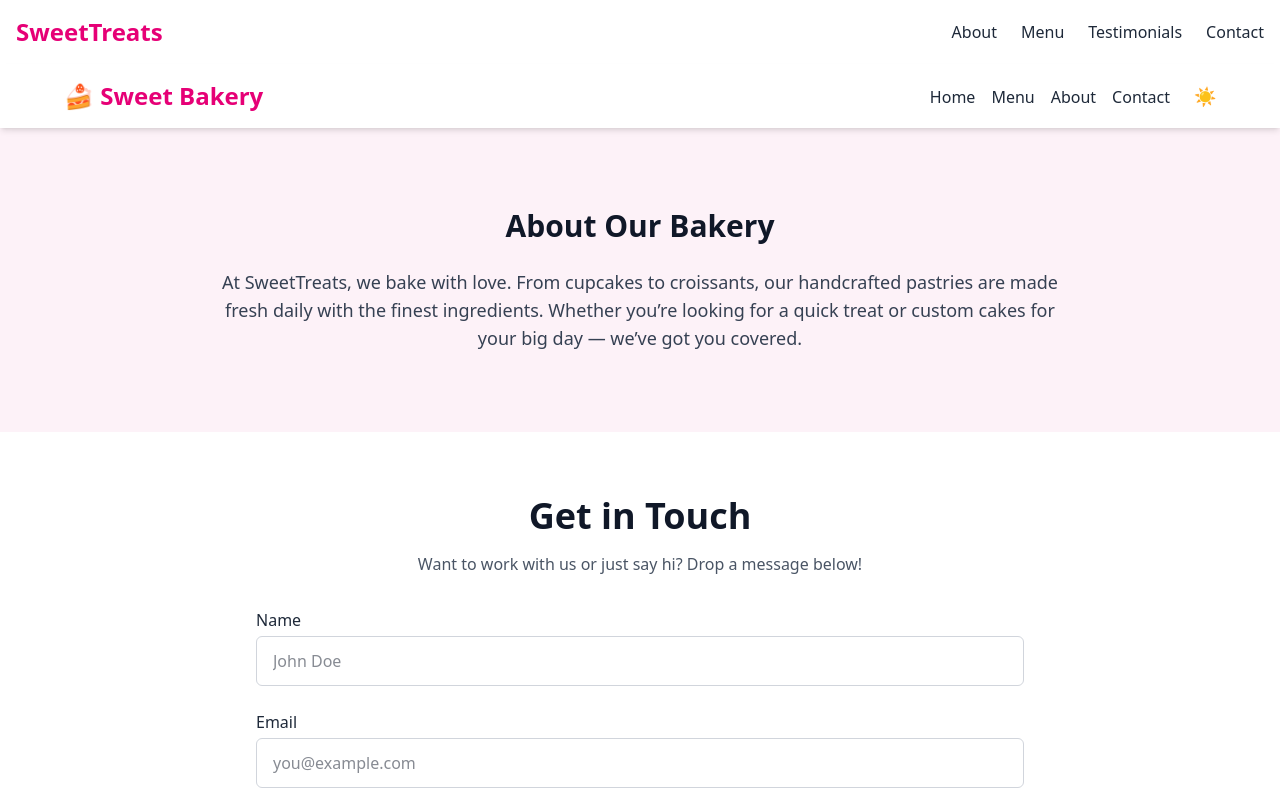
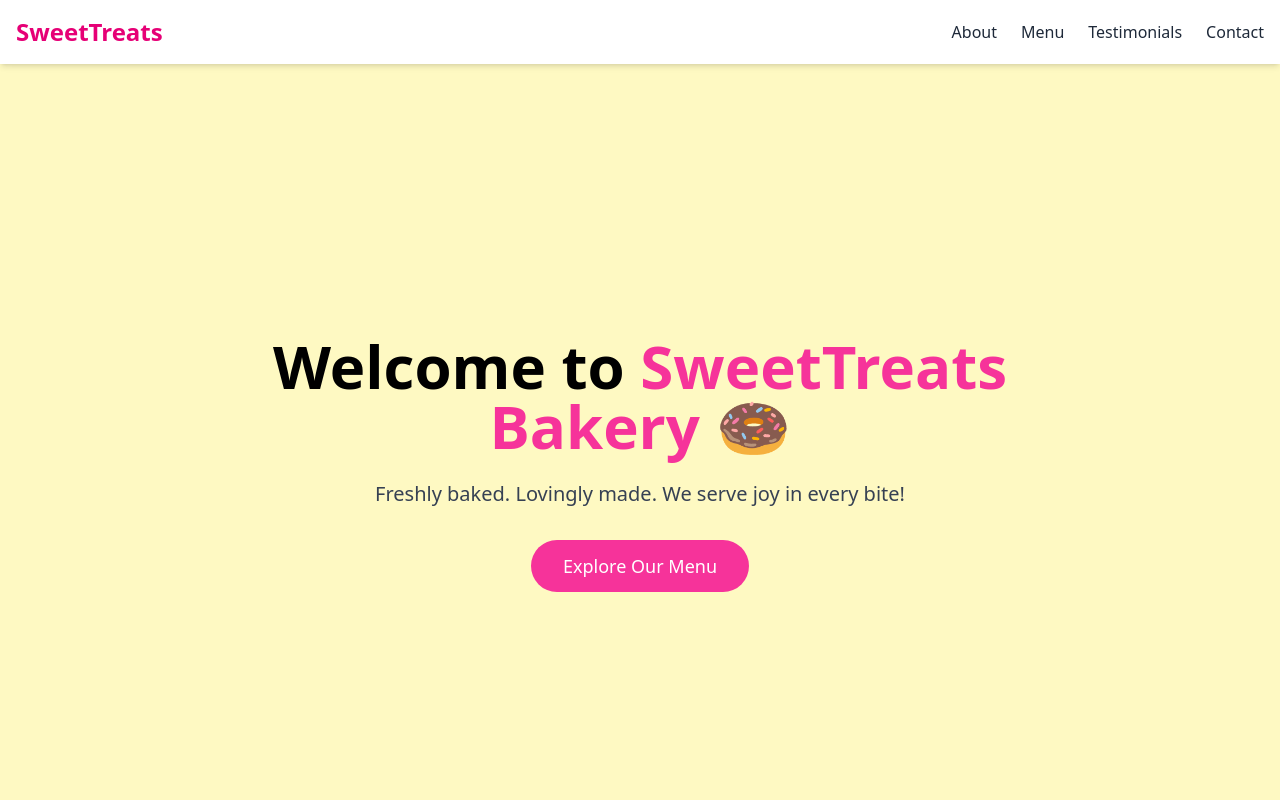
Before and after one commit to AnthonyJohnsonDeveloper/bakery-demo, a React (Vite) app: page / in a window 1280 px wide. Shown: the top 800 px of the page. Built offline with nearby package versions, Linux system fonts and the light colour scheme.

Commit message:
Landing page done

```diff
--- a/src/App.jsx
+++ b/src/App.jsx
@@ -1,6 +1,7 @@
 import React, { Suspense, lazy } from "react";
 import Header from "./components/Header";
 import Navbar from "./components/Navbar";
+import Home from "./components/Home";
 
 // Lazy-loaded components
 const About = lazy(() => import("./components/About"));
@@ -14,6 +15,7 @@ function App() {
   return (
     <div>
       <Navbar />
+      <Home />
       <Header />
 
       <Suspense fallback={<div className="text-center py-10">Loading...</div>}>
--- /dev/null
+++ b/src/components/Home.jsx
@@ -0,0 +1,27 @@
+import React from "react";
+
+function Home() {
+  return (
+    <section
+      id="home"
+      className="min-h-screen flex items-center justify-center text-center px-4 bg-yellow-100 dark:bg-gray-900 transition-colors"
+    >
+      <div className="max-w-3xl">
+        <h1 className="text-4xl md:text-6xl font-bold text-brown-800 dark:text-white mb-6">
+          Welcome to <span className="text-pink-500">SweetTreats Bakery</span> 🍩
+        </h1>
+        <p className="text-lg md:text-xl text-gray-700 dark:text-gray-300 mb-8">
+          Freshly baked. Lovingly made. We serve joy in every bite!
+        </p>
+        <a
+          href="#menu"
+          className="inline-block px-8 py-3 text-white bg-pink-500 hover:bg-pink-600 rounded-full text-lg transition"
+        >
+          Explore Our Menu
+        </a>
+      </div>
+    </section>
+  );
+}
+
+export default Home;
```
